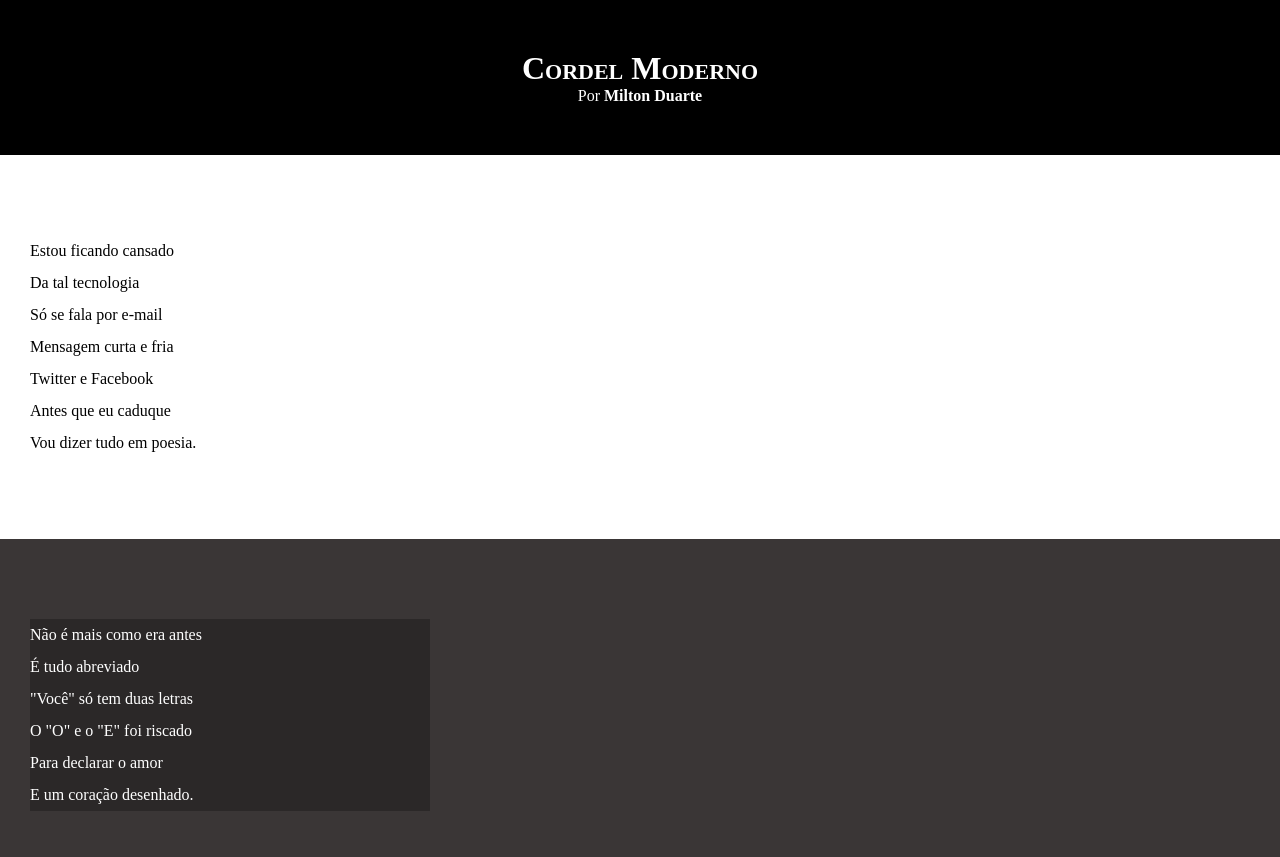
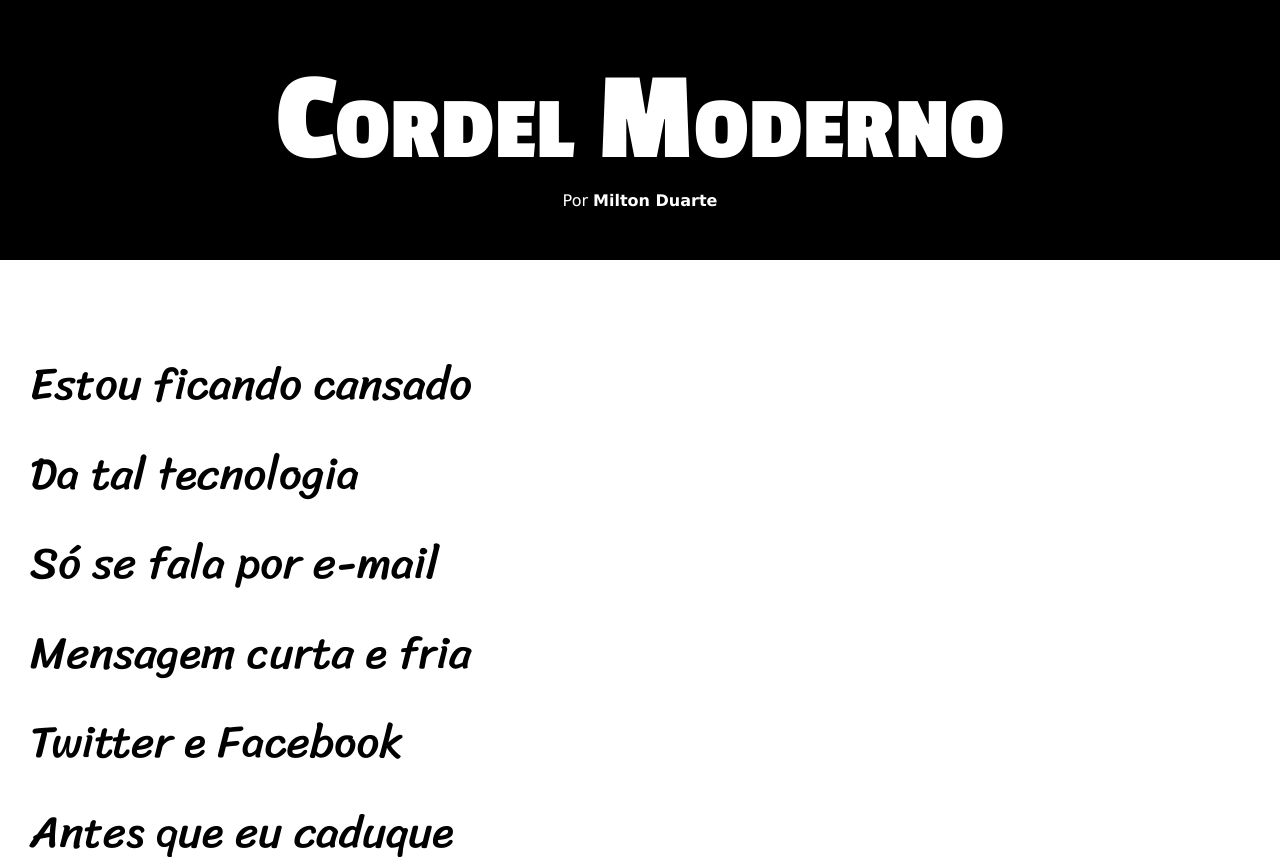
Before and after one commit to RamonRochaFR/HTML-CSS, a plain HTML site: page desafios/d012/desafio012.html in a window 1280 px wide. Shown: the top 857 px of the page. Drawn offline with Linux system fonts and the light colour scheme.

Commit message:
atualização de CSS

```diff
--- a/desafios/d012/style.css
+++ b/desafios/d012/style.css
@@ -1,20 +1,31 @@
 @charset "UTF-8";
+@import url('https://fonts.googleapis.com/css2?family=Bebas+Neue&family=Passion+One:wght@400;700;900&family=Sriracha&display=swap');
+:root {
+    --fonte1: verdana, Geneva, Tahoma, sans-serif;
+    --fonte2: "Passion One", sans-serif;
+    --fonte3: "Sriracha", cursive;
+}
 * {
     margin: 0px;
     padding: 0px;
+    font-size: 1em;
 }
 html, body {
     min-height: 100vh;
     background-color: darkgrey;
+    font-family: var(--fonte1);
 }
 header {
     background-color: black;
     color: white;
     text-align: center;
+
 }
 header > h1 {
     padding-top: 50px;
     font-variant: small-caps;
+    font-family: var(--fonte2);
+    font-size: 10vw;
 }
 header > p {
     padding-bottom: 50px;
@@ -32,6 +43,8 @@ section {
     padding-bottom: 10vh;
     line-height: 2em;
     padding-left: 30px;
+    font-family: var(--fonte3);
+    font-size: 3.5vw;
 }
 section.normal {
     background-color: white;
@@ -42,7 +55,8 @@ section.imagem {
     color: white;
 }
 section.imagem > p {
-    width: 400px;
+    display: inline-block;
+    padding: 5px;
     background-color: rgba(0, 0, 0, 0.253);
 }
 footer {
```
